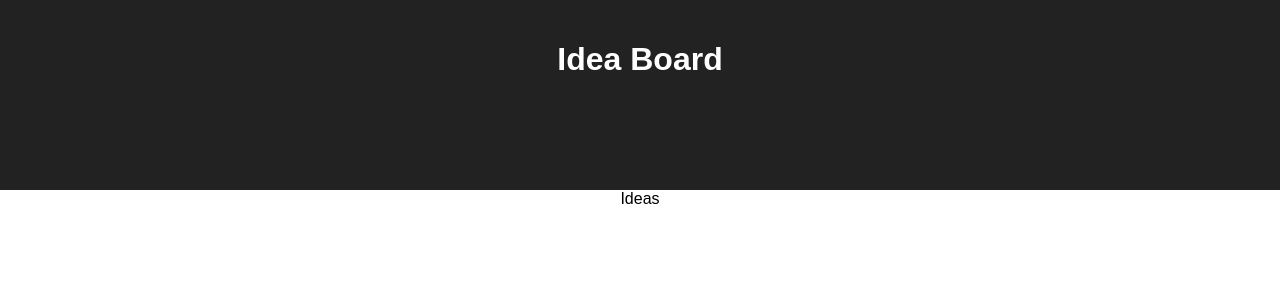
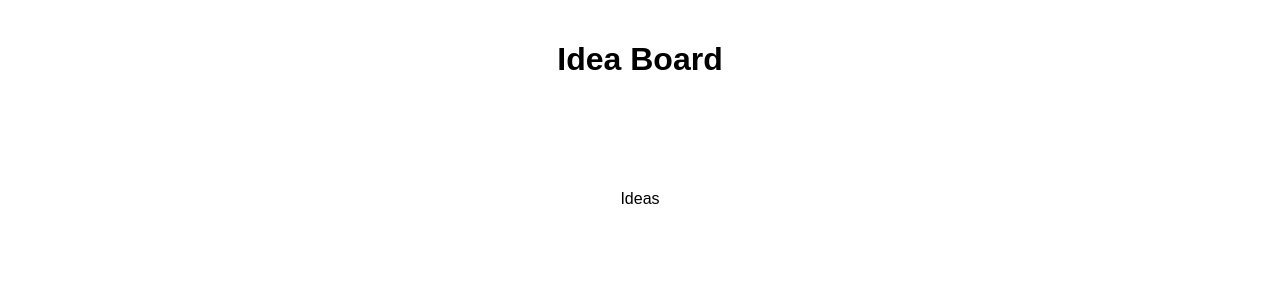
Before and after one commit to cndragn/ideaboard-react, a React (Create React App) app: page / in a window 1280 px wide. Shown: the top 300 px of the page. Built offline with nearby package versions, Linux system fonts and the light colour scheme.

Commit message:
install axios for api

```diff
--- a/package.json
+++ b/package.json
@@ -3,6 +3,7 @@
   "version": "0.1.0",
   "private": true,
   "dependencies": {
+    "axios": "^0.18.0",
     "react": "^16.3.2",
     "react-dom": "^16.3.2",
     "react-scripts": "1.1.4"
--- a/src/App.css
+++ b/src/App.css
@@ -2,16 +2,10 @@
   text-align: center;
 }
 
-.App-logo {
-  animation: App-logo-spin infinite 20s linear;
-  height: 80px;
-}
 
 .App-header {
-  background-color: #222;
   height: 150px;
   padding: 20px;
-  color: white;
 }
 
 .App-title {
@@ -21,8 +15,3 @@
 .App-intro {
   font-size: large;
 }
-
-@keyframes App-logo-spin {
-  from { transform: rotate(0deg); }
-  to { transform: rotate(360deg); }
-}
```
Also changed, not shown: 1 other file (tests, documents, lock files or other folders).
